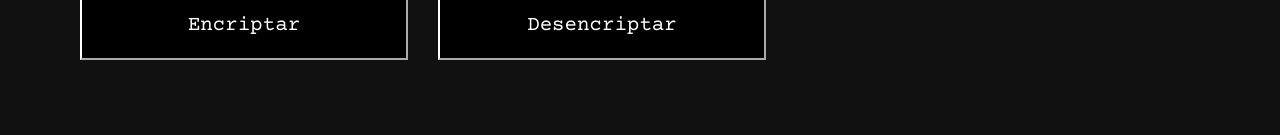
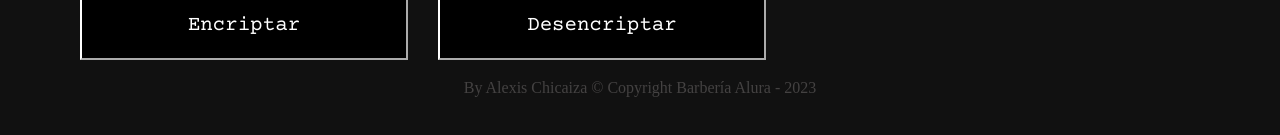
Before and after one commit to AleccRob/Portafolio, a plain HTML site: page index.html in a window 1280 px wide. Shown: the part 563-698 px from the top of the page. Drawn offline with nearby package versions, Linux system fonts and the light colour scheme.

Commit message:
Se agrega Footer

```diff
--- a/index.html
+++ b/index.html
@@ -35,6 +35,12 @@
             </div>
         </section>
     </main>
-<script src="script.js"></script>
+
+    <footer>
+
+        <p class="copyright">By Alexis Chicaiza &copy Copyright Barbería Alura - 2023</p>
+    </footer>
+
+    <script src="script.js"></script>
 </body>
 </html>
--- a/style.css
+++ b/style.css
@@ -176,3 +176,9 @@ main{
     font-size:15px;
 
 }
+
+.copyright {
+    text-align: center;
+    color: #444242;
+    padding:10px
+}
```
